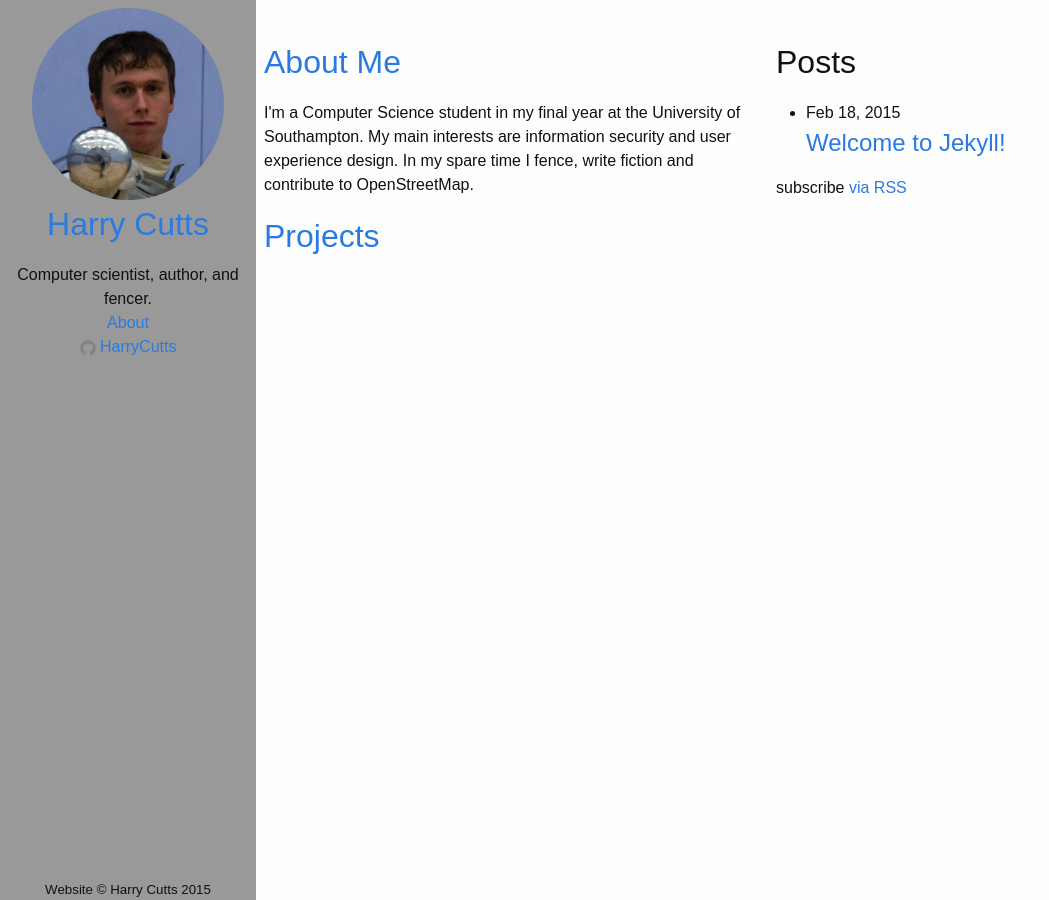
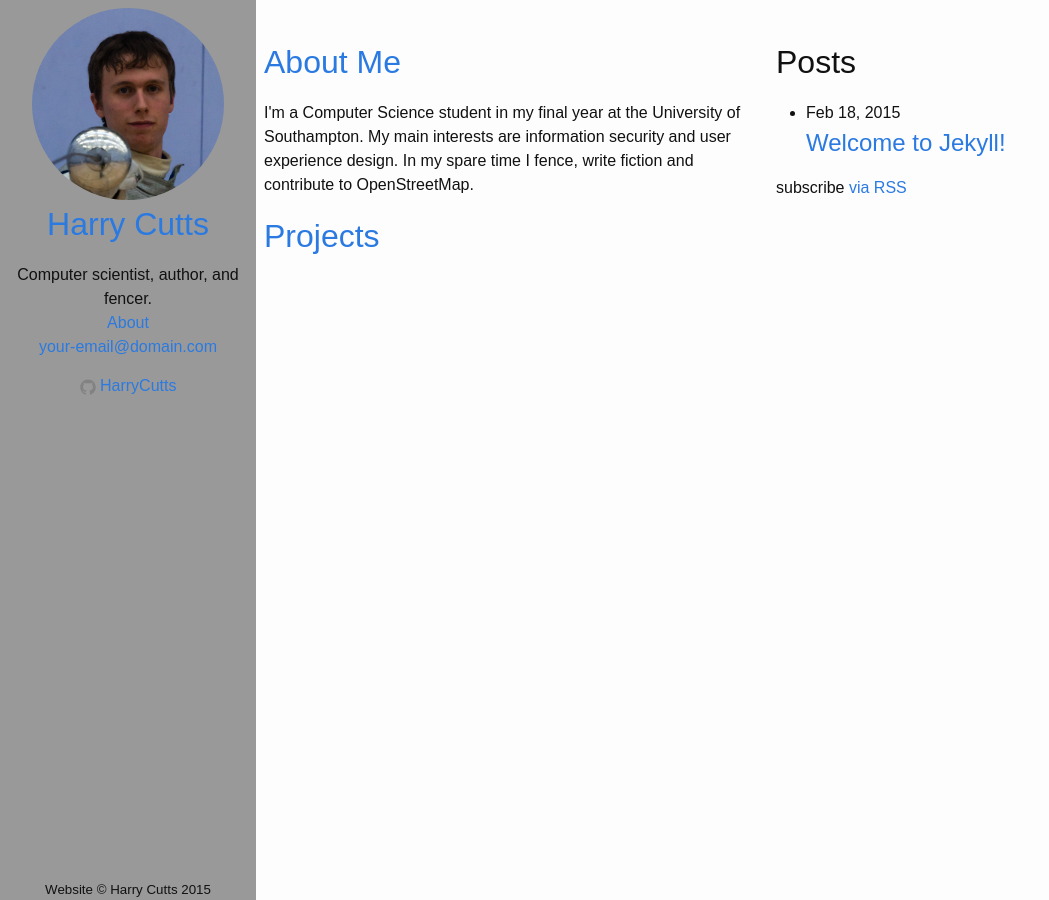
Before and after one commit to HarryCutts/harrycutts.github.io, a Jekyll site: the page built from index.html, in a window 1280 px wide. Shown: the whole page, without its empty margins (0-1049 px from the left). Built offline with Jekyll 4.4.1, drawn with Linux system fonts in a browser that asks for light colours; nearby versions of some CDN libraries; library files that are not in the unit come from our copies.

Commit message:
Use styled lists for contact details in sidebar

```diff
--- a/_layouts/default.html
+++ b/_layouts/default.html
@@ -16,7 +16,13 @@ layout: bare
 			{% endfor %}
 		</nav>
 
+		<ul class="contact-list">
+			<li><a href="mailto:{{ site.email }}">{{ site.email }}</a></li>
+		</ul>
+
+		<ul class="social-media-list">
 			{% if site.github_username %}
+			<li>
 				<a href="https://github.com/{{ site.github_username }}">
 					<span class="icon icon--github">
 						<svg viewBox="0 0 16 16">
@@ -26,8 +32,11 @@ layout: bare
 
 					<span class="username">{{ site.github_username }}</span>
 				</a>
+			</li>
 			{% endif %}
+
 			{% if site.twitter_username %}
+			<li>
 				<a href="https://twitter.com/{{ site.twitter_username }}">
 					<span class="icon icon--twitter">
 						<svg viewBox="0 0 16 16">
@@ -38,7 +47,9 @@ layout: bare
 
 					<span class="username">{{ site.twitter_username }}</span>
 				</a>
+			</li>
 			{% endif %}
+		</ul>
 
 		<div class="sidebar-footer">
 			Website &copy; Harry Cutts {{ site.time | date: "%Y" }}
```
Lines whose indentation alone changed are shown as unchanged.
